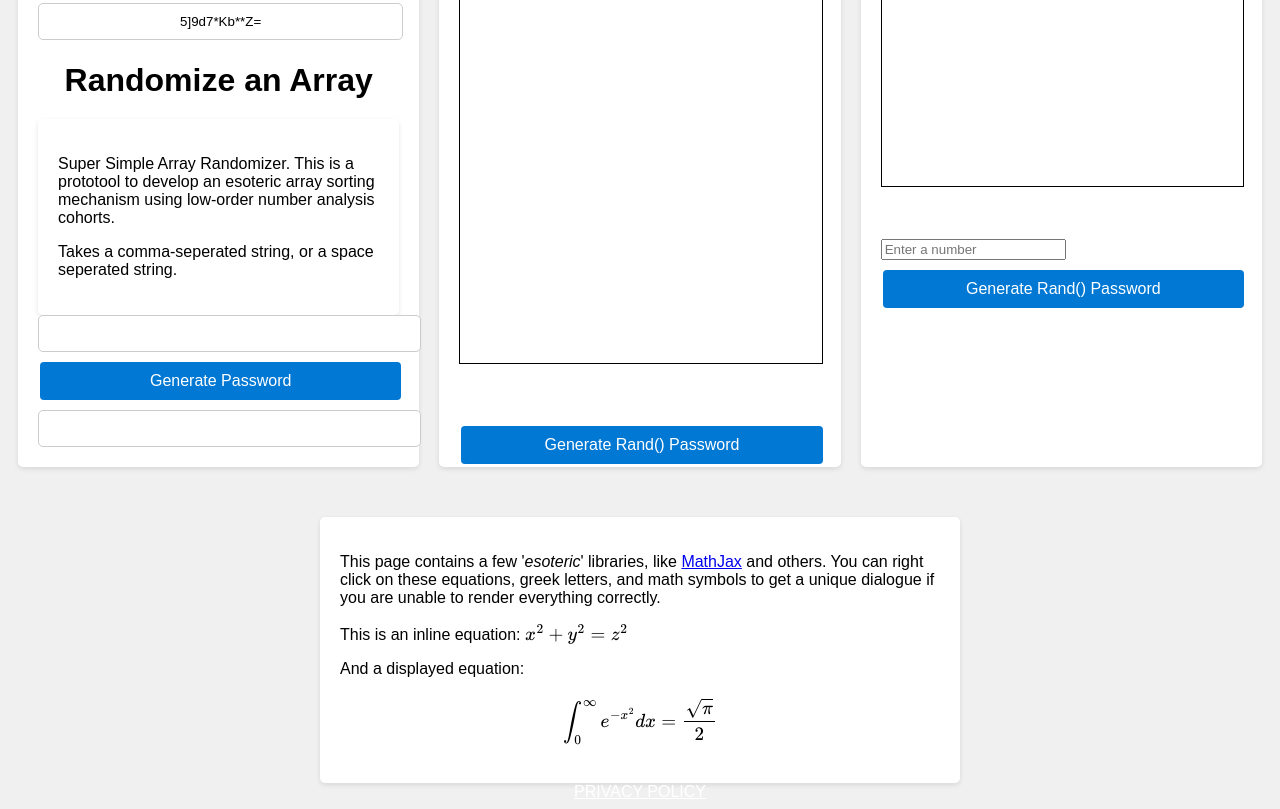
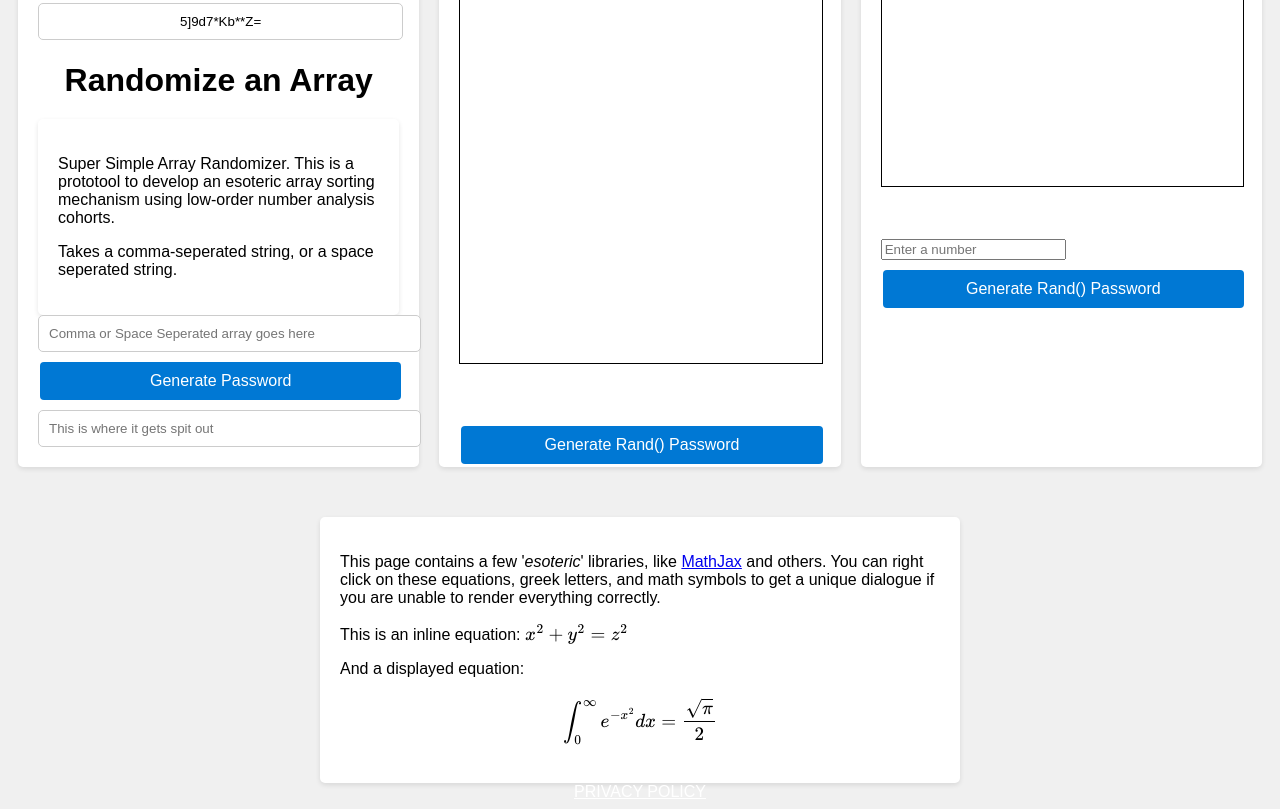
Before and after one commit to hord-brayden/github.io, a plain HTML site: page index.html in a window 1280 px wide. Shown: the part 762-1571 px from the top of the page. Drawn offline with nearby package versions, Linux system fonts and the light colour scheme; a script that the page names is missing.

Commit message:
Update index.html

```diff
--- a/index.html
+++ b/index.html
@@ -68,10 +68,10 @@
       <p>Takes a comma-seperated string, or a space seperated string.</p>
     </div>
     <div class="options">
-      <input type="text" id="arrayInput">
+      <input type="text" id="arrayInput" placeholder="Comma or Space Seperated array goes here">
     </div>
     <button id="randomArrayMama" onclick="randomizeInputArray(arrayInput, arrayOutput)">Generate Password</button>
-    <input type="text" id="arrayOutput" readonly="">
+    <input type="text" id="arrayOutput" readonly="" placeholder="This is where it gets spit out">
   </div>
   </div>
     <div class="container">
```
